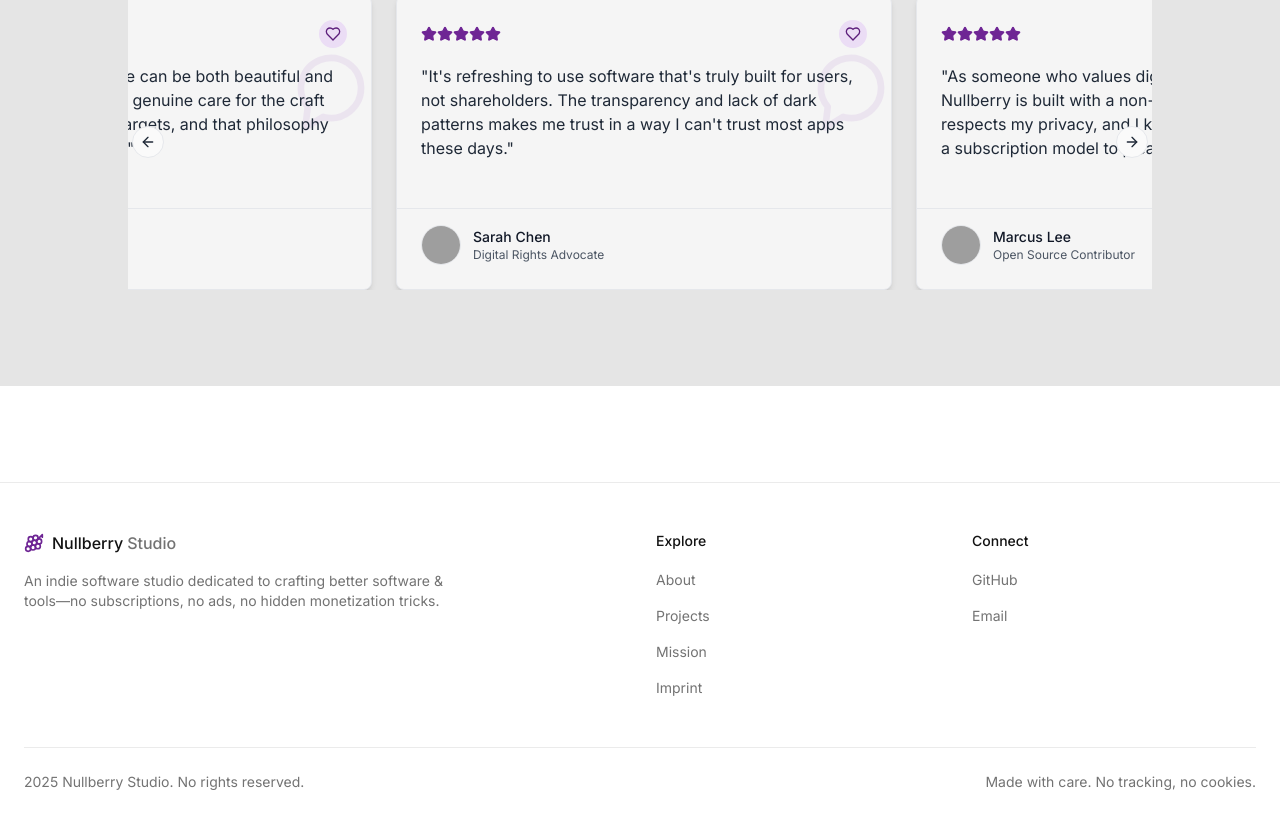
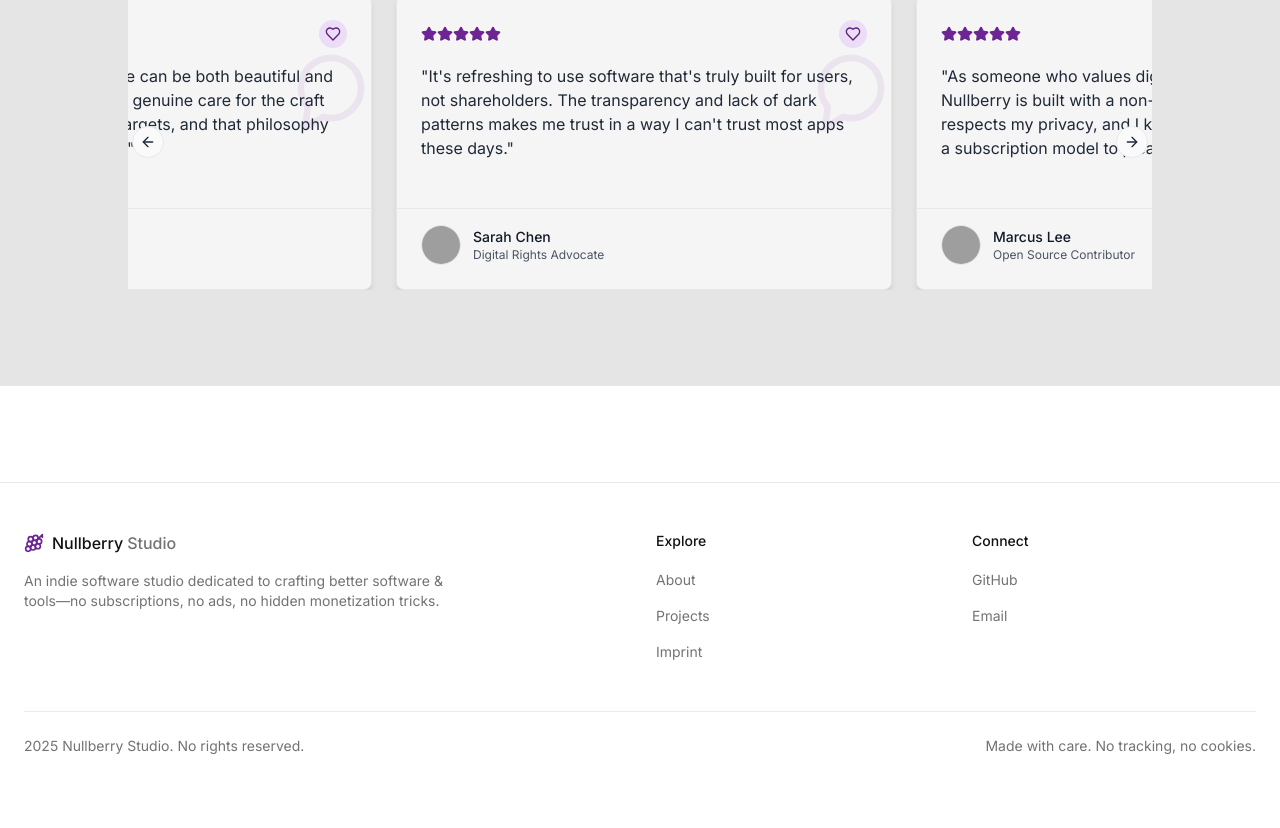
Before and after one commit to NULLBERRY-STUDIO/website, a React (Vite) app: page / in a window 1280 px wide. Shown: the part 5356-6184 px from the top of the page. After the commit the page ends 6160 px from the top, so only its background shows below. Built offline with nearby package versions, Linux system fonts and the light colour scheme; grey boxes are pictures that could not be loaded.

Commit message:
Update Footer.tsx

```diff
--- a/src/components/Footer.tsx
+++ b/src/components/Footer.tsx
@@ -30,7 +30,6 @@ export const Footer = () => {
               {[
                 { name: 'About', hash: '#about' },
                 { name: 'Projects', hash: '#projects' },
-                { name: 'Mission', hash: '#mission' },
               ].map((item) => (
                 <li key={item.name}>
                   <a
```
